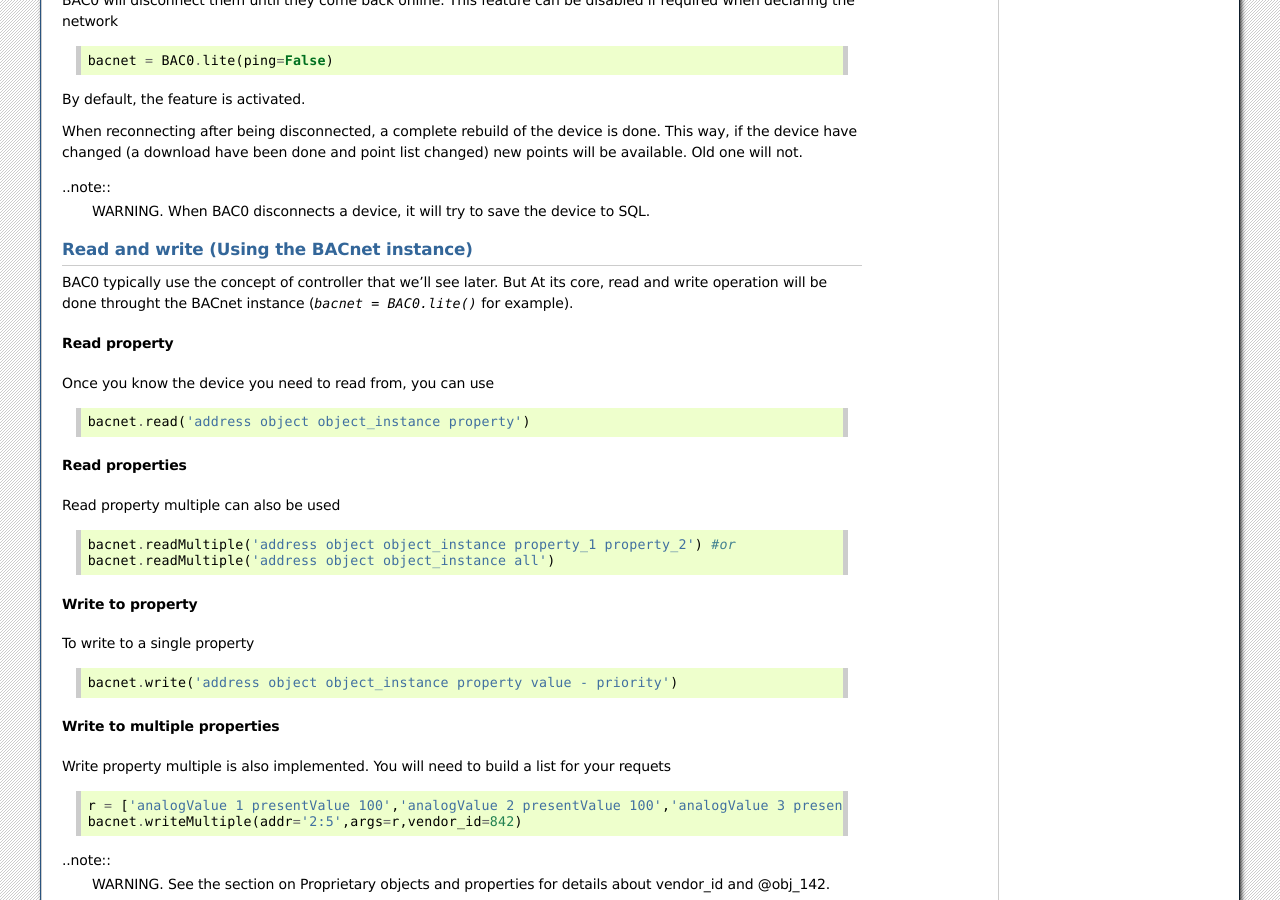
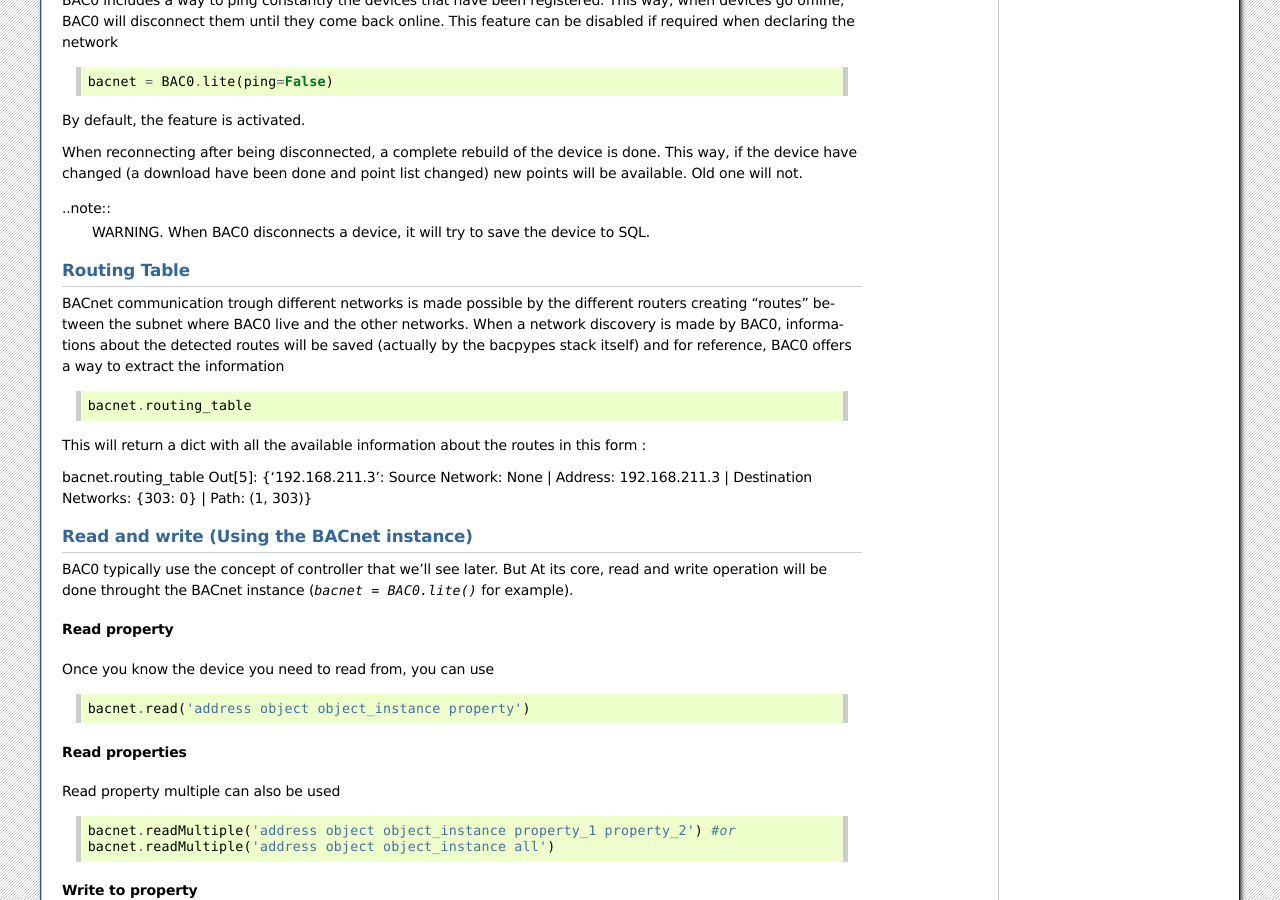
Before and after one commit to ChristianTremblay/BAC0, a Sphinx documentation site: the page built from doc/source/connect.rst, in a window 1280 px wide and 900 px high, scrolled down 3446 px. Built offline with Sphinx 7.4.7, drawn with Linux system fonts in a browser that asks for light colours; the version number could not be read and is left out; some of the changed text lies outside the part shown.

Commit message:
Added Routing table function to doc. Added local test file for bokeh to ignore list

```diff
--- a/doc/source/connect.rst
+++ b/doc/source/connect.rst
@@ -14,7 +14,8 @@ This variable will also be passed to some functions when you will define a devic
 When creating the connection to the network, BAC0 needs to know the ip network of the interface on which it will work. It also needs to know the subnet mask (as BACnet operations often use broadcast messages).If you don't provide one, BAC0 will try to detect the interface for you.
 
 .. note::
-    If you use ios, you will need to provide a ip manually. The script is unable to detect the subnet mask yet.
+    If you use ios, you will need to provide a ip manually. The script is unable to detect the subnet mask yet. You will also have to modify bacpypes and allow 'ios' so it
+    can be installed on pythonista.
 
 By default, if Bokeh, Pandas and Flask are installed, using the connect script will launch the complete version. But you can also use the lite version if you want something simple.
 
@@ -193,6 +194,21 @@ new points will be available. Old one will not.
 ..note::
     WARNING. When BAC0 disconnects a device, it will try to save the device to SQL.
 
+Routing Table
+***************
+BACnet communication trough different networks is made possible by the different
+routers creating "routes" between the subnet where BAC0 live and the other networks.
+When a network discovery is made by BAC0, informations about the detected routes will
+be saved (actually by the bacpypes stack itself) and for reference, BAC0 offers a way
+to extract the information ::
+
+    bacnet.routing_table
+
+This will return a dict with all the available information about the routes in this form :
+
+bacnet.routing_table
+Out[5]: {'192.168.211.3': Source Network: None | Address: 192.168.211.3 | Destination Networks: {303: 0} | Path: (1, 303)}
+
 Read and write (Using the BACnet instance)
 *******************************************
 BAC0 typically use the concept of controller that we'll see later. But At its core, read and write
```
Also changed, not shown: 1 other file.
